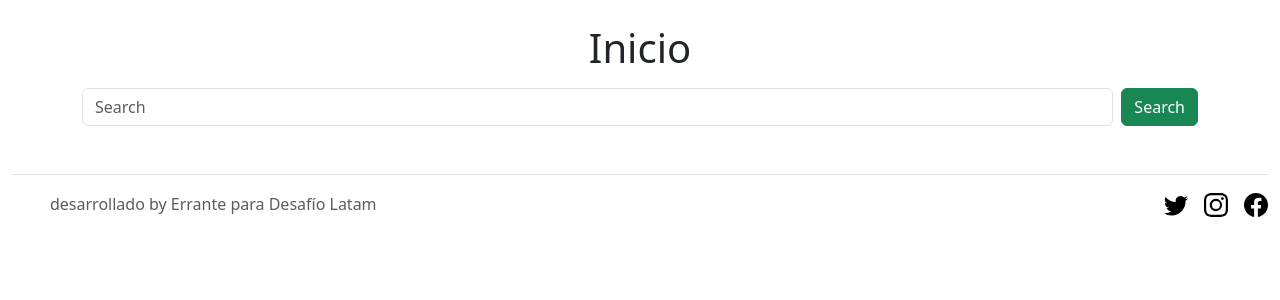
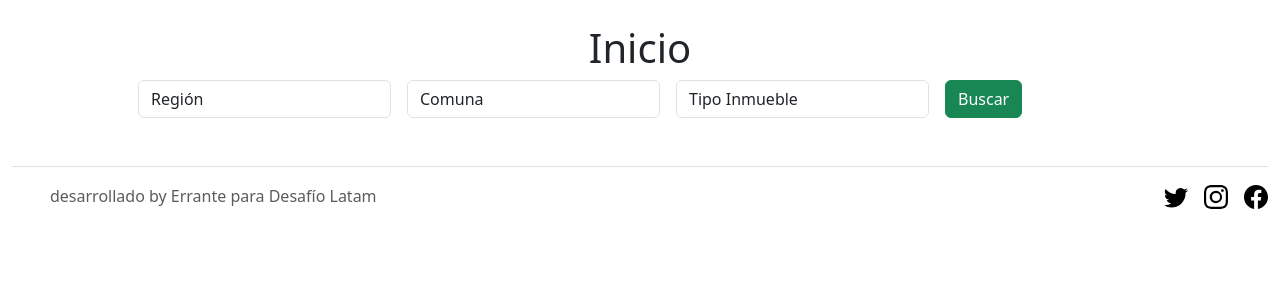
Before and after one commit to errante13/ProyectoM7, a Django app: page / in a window 1280 px wide. Shown: the part 56-356 px from the top of the page. Run offline with Django 5.2, Linux system fonts and the light colour scheme; data comes from the database, SQL or seed files in the repository; parts of the project's set-up code (start-up, migrations or seed data) failed here and were passed over; some libraries are stand-ins or nearby versions.

Commit message:
hito 5- barra buscar

```diff
--- a/arriendo/templates/index.html
+++ b/arriendo/templates/index.html
@@ -4,9 +4,38 @@
 
     <div class= "container my-5">
         <h1 class="text-center">Inicio</h1>
-        <form class="d-flex mt-3" role="search">
-            <input class="form-control me-2" type="search" placeholder="Search" aria-label="Search">
-            <button class="btn btn-success" type="submit">Search</button>
+        <form action ="{% url "filtrarInmueble" %}" class="row g-3 align-items-center ms-5" method='POST'>
+        {% csrf_token %}
+            <div class="col-3">
+
+                <select name="id_region" id="id_region" class="form-control me-2" >
+                    <option value="">Región</option>
+                    {% for region in regiones %}
+                        <option value="{{ region.id }}" {% if request.GET.region == region.id|stringformat:"s" %}selected{% endif %}>{{ region.nombre }}</option>
+                    {% endfor %}
+                </select>
+            </div>
+
+
+            <div class="col-3">
+                <select name="id_comuna" id="id_comuna" class="form-control">
+                    <option value="">Comuna</option>
+                    {% for comuna in comunas %}
+                        <option value="{{ comuna.id }}" {% if request.GET.comuna == comuna.id|stringformat:"s" %}selected{% endif %}>{{ comuna.nombre }}</option>
+                    {% endfor %}
+                </select>
+            </div>
+            <div class="col-3">
+                <select name="tipo_inmueble" id="tipo_inmueble" class="form-control">
+                    <option value="">Tipo Inmueble</option>
+                    {% for tipo in tipo %}
+                        <option value="{{ tipo.id }}" {% if request.GET.comuna == comuna.id|stringformat:"s" %}selected{% endif %}>{{ tipo.nombre }}</option>
+                    {% endfor %}
+                </select>
+            </div>
+            <div class="col">
+                <button class="btn btn btn-success" type="submit">Buscar</button>
+            </div>
         </form>
 
     </div>
--- a/arriendo/urls.py
+++ b/arriendo/urls.py
@@ -11,6 +11,7 @@ urlpatterns = [
     path('filtrar-comunas/', filtrar_comunas, name='filtrar_comunas'),
     path('inmueble',MostrarPropiedades , name='mostrarInmuebles'),
     path('inmueble/listar', MisPropiedades , name='misPropiedades'),
-    path('inmueble/<int:id>/', actualizarInmueble , name='editarInmueble')
+    path('inmueble/<int:id>/', actualizarInmueble , name='editarInmueble'),
+    path('inmueble/filtrar', buscarPor , name='filtrarInmueble'),
 
 ]
--- a/arriendo/views.py
+++ b/arriendo/views.py
@@ -3,14 +3,16 @@ from django.http import HttpResponseRedirect, JsonResponse
 from django.shortcuts import render, redirect
 from django.contrib.auth.decorators import login_required
 from django.contrib.auth import login,logout,authenticate
-from arriendo.models import Usuario,Inmueble,Comuna
+from arriendo.models import Usuario,Inmueble,Comuna,Region,Tipo_inmueble
 from arriendo.services import crear_usuario
 from arriendo.forms import UsuarioForms,InmuebleForm
 from django.contrib import messages
 
 
 def index (request):
-    return render(request,'index.html')
+    regiones = Region.objects.all()
+    tipo = Tipo_inmueble.objects.all()
+    return render(request,'index.html',{ 'regiones':regiones,'tipo':tipo})
 
 
 def registrarse (request):
@@ -108,3 +110,34 @@ def actualizarInmueble(request, id):
     else:
         form = InmuebleForm(instance=inmueble)
         return render(request, 'inmuebleDetalle.html', {'form': form})
+
+def buscarPor(request):
+
+    idregion = request.POST["id_region"]
+    idcomuna = request.POST["id_region"]
+    idtipo = request.POST["tipo_inmueble"]
+
+    if request.method == "POST":
+        #region, comuna y tipo
+        if idregion:
+           inmueble = Inmueble.objects.filter(region = idregion)
+           print(inmueble)
+           return render(request, 'MostrarPropiedades.html', {'inmueble':inmueble})
+        elif idtipo:
+             inmueble = Inmueble.objects.filter(tipo_inmueble =idtipo)
+             return render(request, 'MostrarPropiedades.html', {'inmueble':inmueble})
+        elif idcomuna:
+             inmueble = Inmueble.objects.filter(comuna =idcomuna)
+             return render(request, 'MostrarPropiedades.html', {'inmueble':inmueble})
+        #region y tipo
+        elif idregion and idtipo:
+             inmueble = Inmueble.objects.filter(region =idregion,tipo_inmueble=idtipo)
+             return render(request, 'MostrarPropiedades.html', {'inmueble':inmueble})
+
+        #comuna y Tipo
+        elif idcomuna and idtipo:
+             inmueble = Inmueble.objects.filter(comuna =idcomuna,tipo_inmueble=idtipo)
+             return render(request, 'MostrarPropiedades.html', {'inmueble':inmueble})
+        else:
+            inmueble = Inmueble.objects.all()
+            return render(request, 'MostrarPropiedades.html',{'inmueble':inmueble})
```
